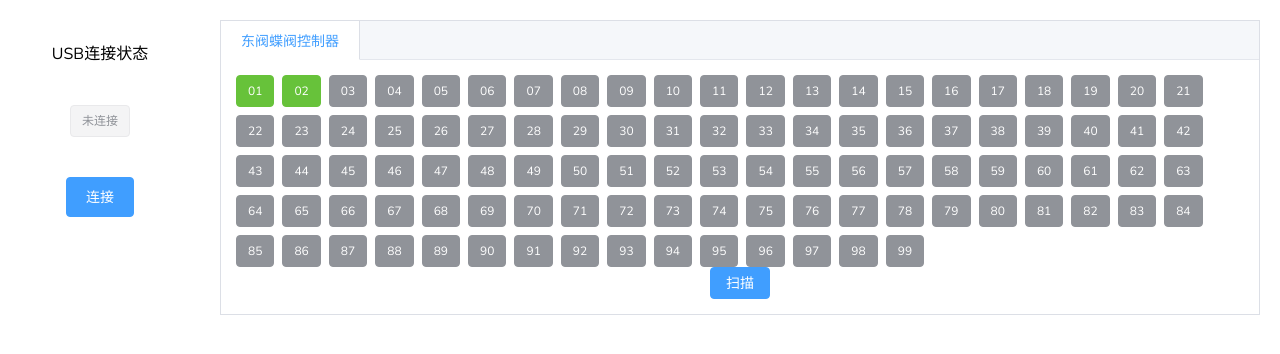
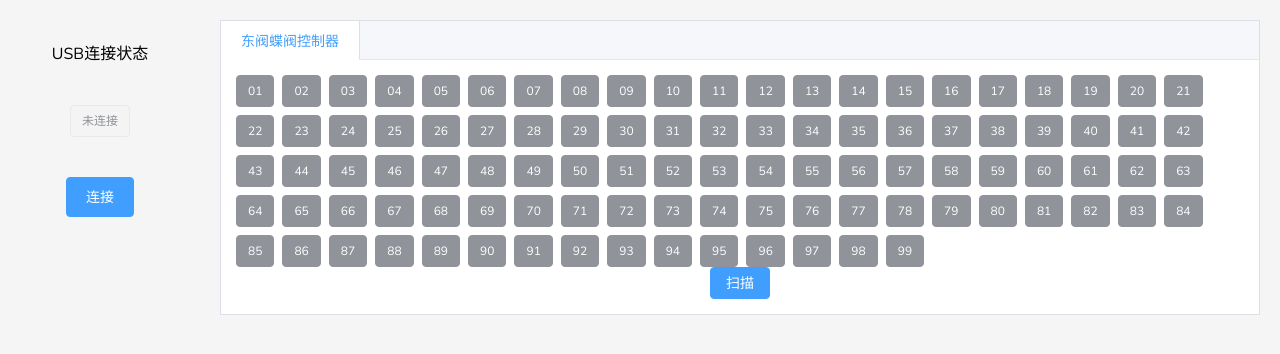
Before and after one commit to wgbbiao/modbustools, a Vue app in the folder frontend/: page / in a window 1280 px wide. Shown: the top 354 px of the page. Built offline with nearby package versions, Linux system fonts and the light colour scheme.

Commit message:
修改样式

```diff
--- a/frontend/src/App.vue
+++ b/frontend/src/App.vue
@@ -56,15 +56,8 @@ const open = () => {
 };
 </script>
 <style>
-#logo {
-  display: block;
-  width: 50%;
-  height: 50%;
-  margin: auto;
-  padding: 10% 0 0;
-  background-position: center;
-  background-repeat: no-repeat;
-  background-size: 100% 100%;
-  background-origin: content-box;
+.common-layout {
+  background-color: whitesmoke;
+  height: 100%;
 }
 </style>
--- a/frontend/src/components/dfdfkzq.vue
+++ b/frontend/src/components/dfdfkzq.vue
@@ -36,7 +36,7 @@ const formData = reactive({
 const onSubmit = () => {
   console.log(formData.old_address, formData.new_address);
 };
-const addresses = ref([1, 2]);
+const addresses = ref([]);
 
 const test = () => {
   addresses.value = [];
```
